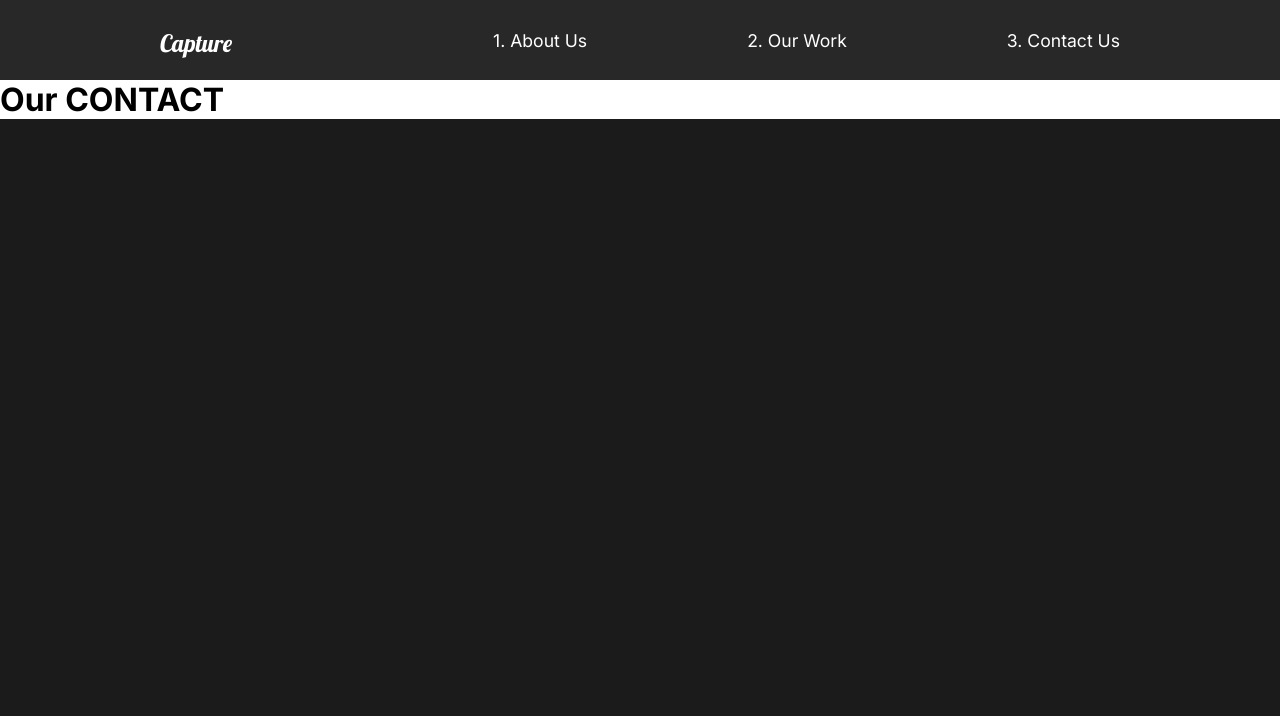
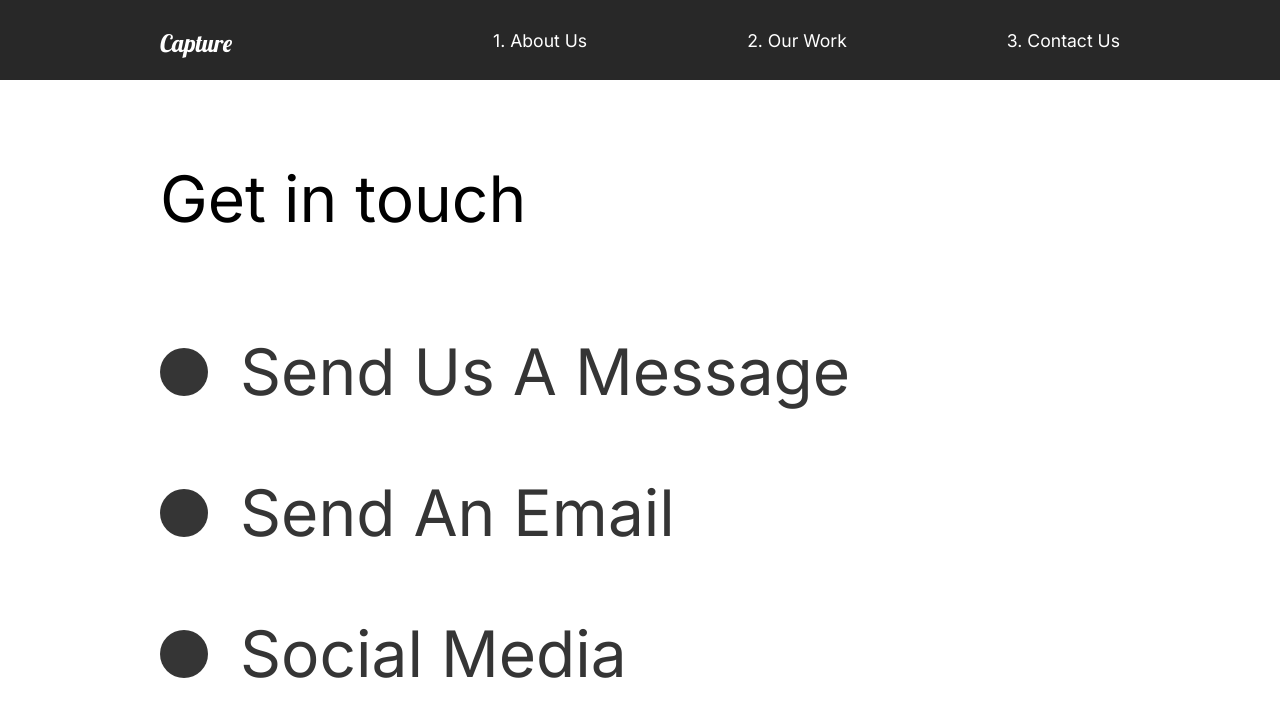
Before and after one commit to jsilva23/capture, a React (Create React App) app: page /contact in a window 1280 px wide. Shown: the top 716 px of the page. Built offline with nearby package versions, Linux system fonts and the light colour scheme.

Commit message:
18. contact page

```diff
--- a/src/animation.js
+++ b/src/animation.js
@@ -101,6 +101,21 @@ export const sliderContainer = {
   },
 };
 
+export const movieContainer = {
+  hidden: {
+    opacity: 0,
+  },
+  show: {
+    opacity: 1,
+    transition: {
+      staggerChildren: 0.15,
+      ease: 'easeOut',
+      duration: 1,
+      when: 'beforeChildren',
+    },
+  },
+};
+
 export const scrollReveal = {
   hidden: {
     opacity: 0,
--- a/src/pages/ContactUs.js
+++ b/src/pages/ContactUs.js
@@ -1,19 +1,78 @@
 //Animation
 import { motion } from "framer-motion";
-import { pageAnimation } from "../animation";
+import { pageAnimation, titleAnim } from "../animation";
+import Styles from "styled-components";
 
 const ContactUs = () => {
   return (
-    <motion.div
+    <ContactStyle
       variants={pageAnimation}
       exit="exit"
       initial="hidden"
       animate="show"
       style={{ background: "#fff" }}
     >
-      <h1>Our CONTACT</h1>
-    </motion.div>
+      <Title>
+        <Hide>
+          <motion.h2 variants={titleAnim}>Get in touch</motion.h2>
+        </Hide>
+      </Title>
+
+      <div>
+        <Hide>
+          <Social variants={titleAnim}>
+            <Circle />
+            <h2>Send Us A Message</h2>
+          </Social>
+        </Hide>
+
+        <Hide>
+          <Social variants={titleAnim}>
+            <Circle />
+            <h2>Send An Email</h2>
+          </Social>
+        </Hide>
+
+        <Hide>
+          <Social variants={titleAnim}>
+            <Circle />
+            <h2>Social Media</h2>
+          </Social>
+        </Hide>
+      </div>
+    </ContactStyle>
   );
 };
 
+const ContactStyle = Styles(motion.div)`
+  padding: 5rem 10rem;
+  color: #353535;
+  min-height: 100vh;
+`;
+
+const Title = Styles.div`
+  margin-bottom: 4rem;
+  color: black;
+`;
+
+const Hide = Styles.div`
+  overflow: hidden;
+`;
+
+const Circle = Styles.div`
+  border-radius: 50%;
+  width: 3rem;
+  height: 3rem;
+  background: #353535;
+`;
+
+const Social = Styles(motion.div)`
+  display: flex;
+  align-items: center;
+
+  h2 {
+    margin: 2rem;
+  }
+`;
+
 export default ContactUs;
--- a/src/pages/OurWork.js
+++ b/src/pages/OurWork.js
@@ -6,6 +6,7 @@ import theracer from "../img/theracer-small.png";
 import goodtimes from "../img/goodtimes-small.png";
 //Animation
 import { motion } from "framer-motion";
+import { useScroll } from "../components/useScroll";
 import {
   sliderContainer,
   slider,
@@ -16,6 +17,9 @@ import {
 } from "../animation";
 
 const OurWork = () => {
+  const [element, controls] = useScroll();
+  const [element2, controls2] = useScroll();
+
   return (
     <Work
       variants={pageAnimation}
@@ -39,18 +43,23 @@ const OurWork = () => {
           </Hide>
         </Link>
       </Movie>
-      <Movie>
+      <Movie variants={fade} animate={controls} ref={element} initial="hidden">
         <motion.h2>The Racer</motion.h2>
-        <motion.div className="line"></motion.div>
+        <motion.div variants={lineAnim} className="line"></motion.div>
         <Link to="/work/the-racer">
-          <motion.img variants={photoAnim} src={theracer} alt="The racer" />
+          <motion.img src={theracer} alt="The racer" />
         </Link>
       </Movie>
-      <Movie>
+      <Movie
+        variants={fade}
+        animate={controls2}
+        ref={element2}
+        initial="hidden"
+      >
         <motion.h2>Good Times</motion.h2>
-        <motion.div className="line"></motion.div>
+        <motion.div variants={lineAnim} className="line"></motion.div>
         <Link to="/work/good-times">
-          <motion.img variants={photoAnim} src={goodtimes} alt="Good times" />
+          <motion.img src={goodtimes} alt="Good times" />
         </Link>
       </Movie>
     </Work>
@@ -67,7 +76,7 @@ const Work = Styled(motion.div)`
     }
 `;
 
-const Movie = Styled.div`
+const Movie = Styled(motion.div)`
     padding-bottom: 10rem;
 
     .line {
```
